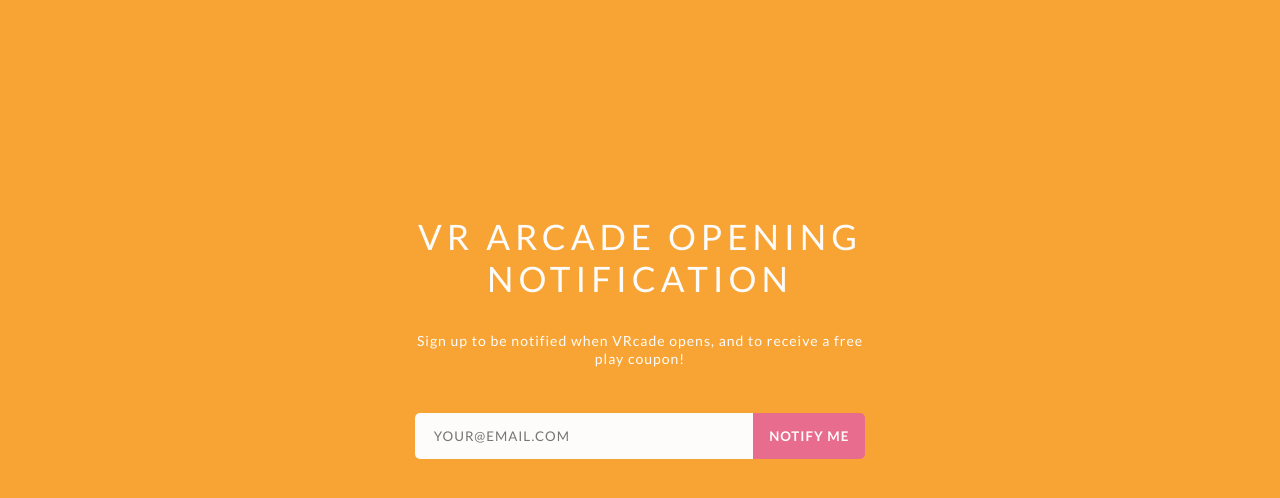
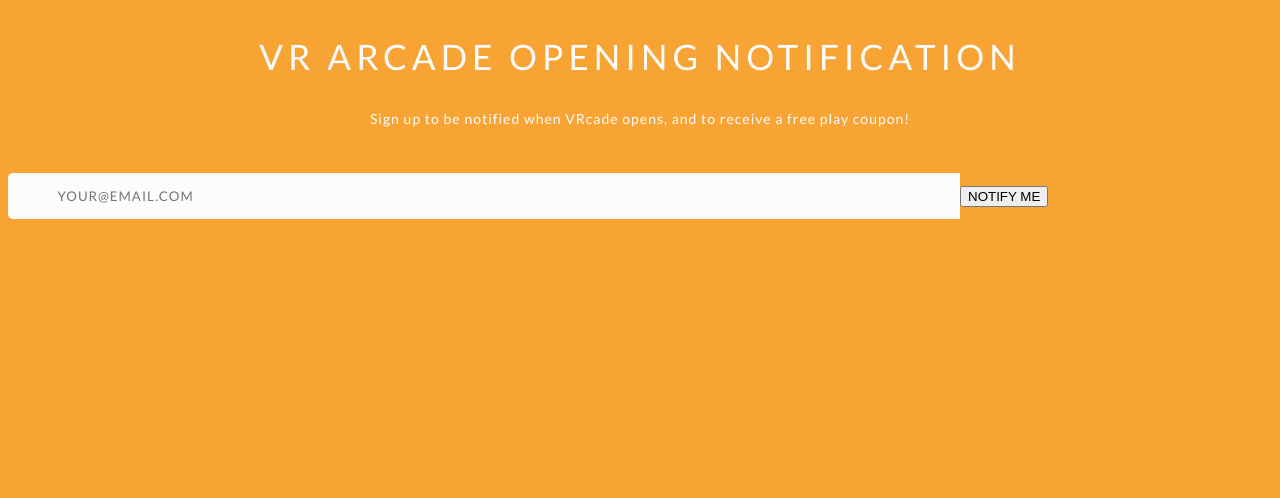
Before and after one commit to BucketOfFish/VRcadeWebsite, a plain HTML site: page index.html in a window 1280 px wide. Drawn offline with Linux system fonts and the light colour scheme.

Commit message:
Added button functionality

```diff
--- a/index.html
+++ b/index.html
@@ -7,7 +7,6 @@
         <link href='https://fonts.googleapis.com/css?family=Lato:400,700' rel='stylesheet' type='text/css'>
     </head>
     <body>
-        <form action="#" method="post" name="sign up for arcade notification">
         <div class="header">
             <p>VR Arcade Opening Notification</p>
         </div>
@@ -16,9 +15,8 @@
         </div>
         <div class="input">
             <input type="text" class="button" id="email" name="email" placeholder="YOUR@EMAIL.COM">
-                <input type="submit" class="button" id="submit" value="NOTIFY ME">
+            <button onclick="submit_email()">NOTIFY ME</button>
         </div>
-        </form>
     </body>
     <script src="https://www.gstatic.com/firebasejs/4.5.1/firebase.js"></script>
     <script>
--- a/js/email.js
+++ b/js/email.js
@@ -1,4 +1,4 @@
-$('.submit').on('click', function () {
+function submit_email() {
     var emails= firebase.database().ref('emails');
     emails.push({email: 'new@email.com'})
 });
```
Lines whose indentation alone changed are shown as unchanged.
